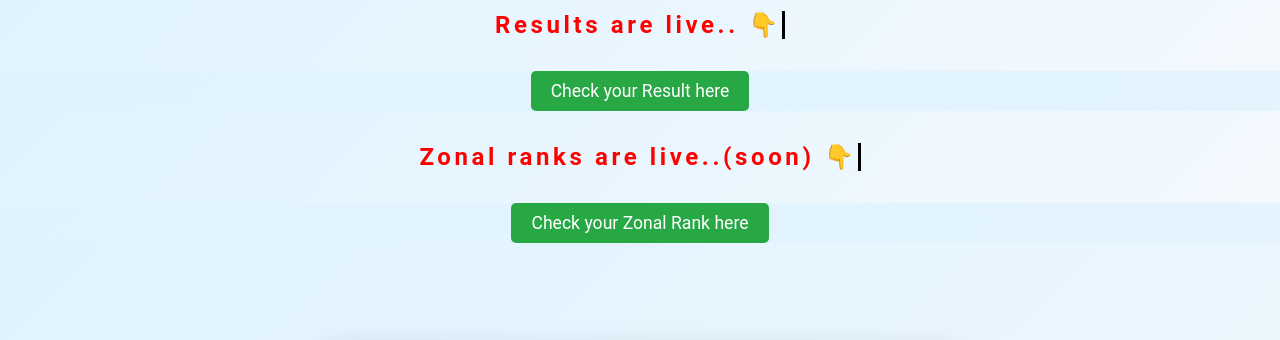
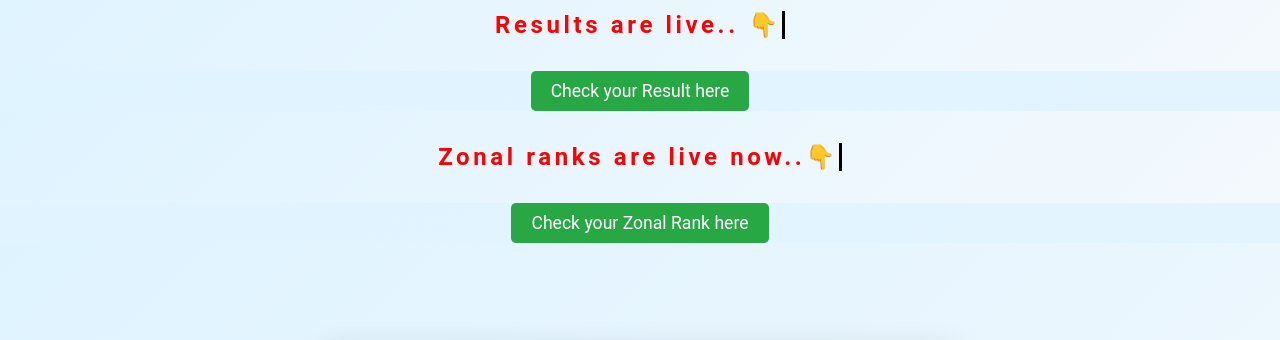
Before and after one commit to Ashishm0511/ZTOPROJECT, a plain HTML site: page index.html in a window 1280 px wide. Shown: the part 72-412 px from the top of the page. Drawn offline with Linux system fonts and the light colour scheme.

Commit message:
updated finally

```diff
--- a/index.html
+++ b/index.html
@@ -88,7 +88,7 @@
 
     <section id="greetmsg2">
 
-        <h4 id="typewriter-text1" style="color: red;">  Zonal ranks are live..(soon) 👇</h4>
+        <h4 id="typewriter-text1" style="color: red;">  Zonal ranks are live now..👇</h4>
 
     </section>
     <section>
```
